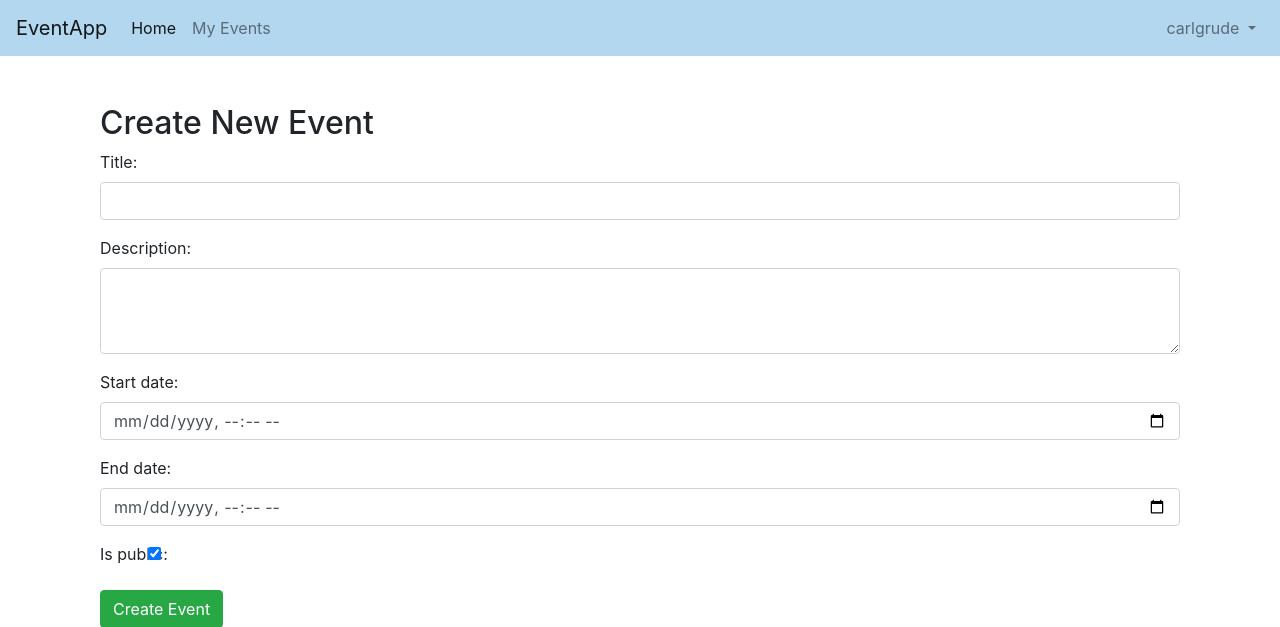
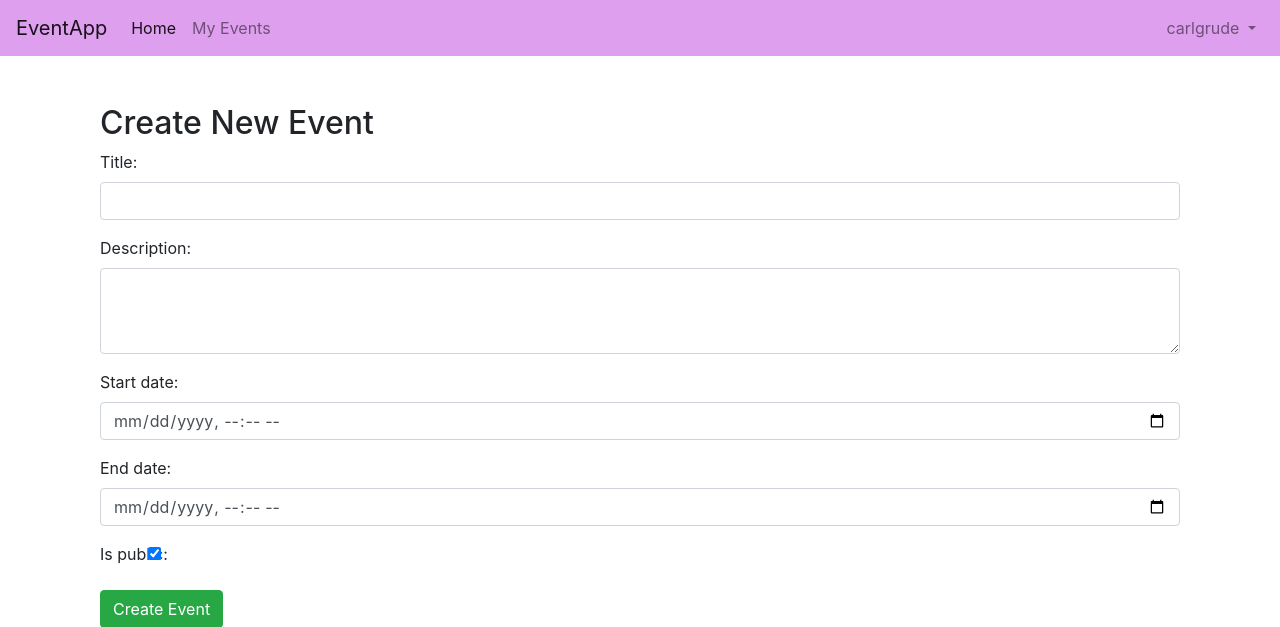
Before and after one commit to Fru1tt/ArrangementApp, a Django app: page /create/ in a window 1280 px wide. Shown: the top 627 px of the page. Run offline with Django 5.2, Linux system fonts and the light colour scheme; a user stored in the database is signed in; some libraries are stand-ins or nearby versions.

Commit message:
just a change

```diff
--- a/ProjectX/ETA/templates/ETA/base.html
+++ b/ProjectX/ETA/templates/ETA/base.html
@@ -8,7 +8,7 @@
 </head>
 <body>
     {% block navbar %}
-    <nav class="navbar navbar-expand-lg navbar-light" style="background-color: #b3d7ef;">
+    <nav class="navbar navbar-expand-lg navbar-light" style="background-color: #b3d7;">
         <a class="navbar-brand" href="#">EventApp</a>
         <button class="navbar-toggler" type="button" data-toggle="collapse" data-target="#navbarNav"
                 aria-controls="navbarNav" aria-expanded="false" aria-label="Toggle navigation">
```
